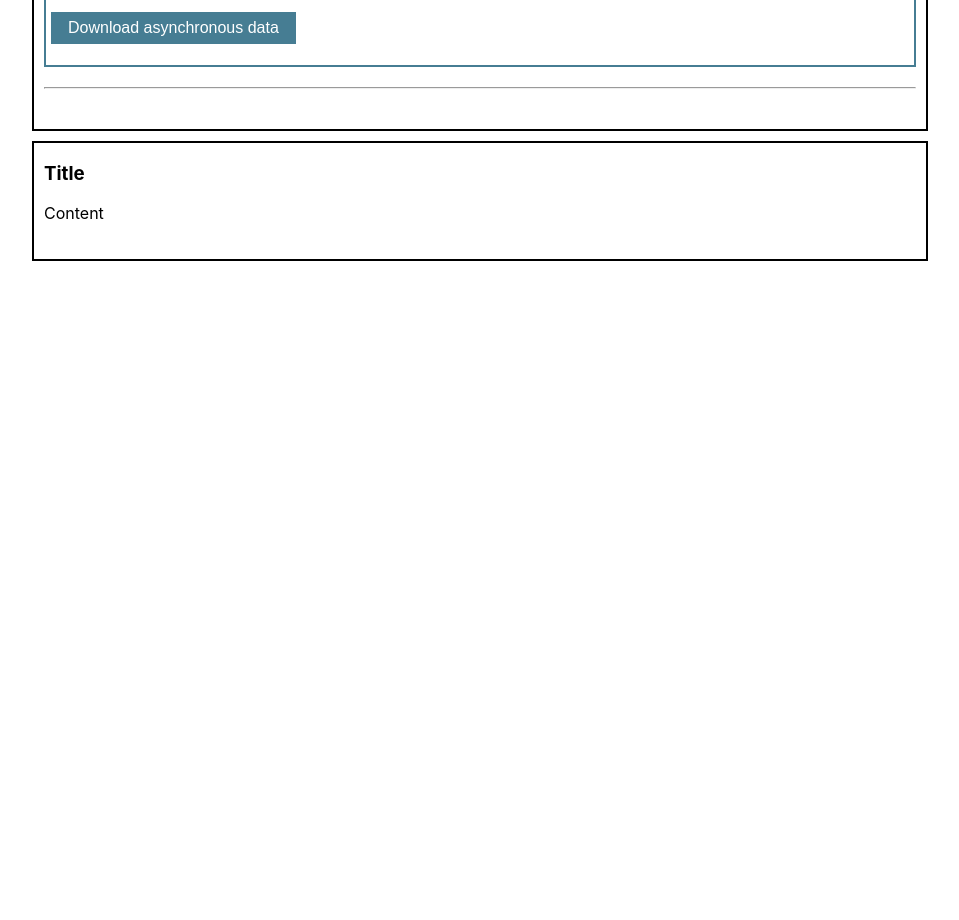
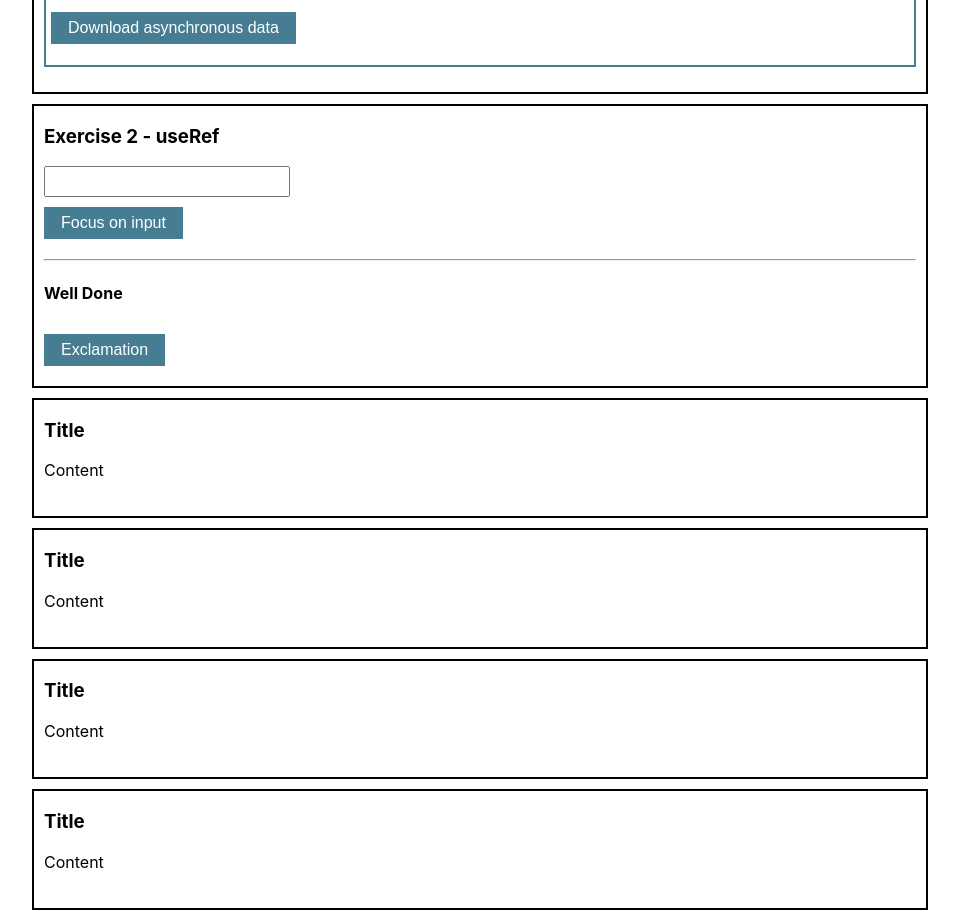
Before and after one commit to ArekeL/cra_ex_10_hooks_and_methods, a React (Create React App) app: page / in a window 1280 px wide. Shown: the part 520-1440 px from the top of the page, without its empty margins (160-1119 px from the left). Before the commit the page ends 800 px from the top, so only its background shows below. Built offline with nearby package versions, Linux system fonts and the light colour scheme.

Commit message:
useRef + new components

```diff
--- a/src/components/App.js
+++ b/src/components/App.js
@@ -1,5 +1,9 @@
 import ExOne from "./ExOne";
 import ExTwo from "./ExTwo";
+import ExThree from "./ExThree";
+import ExFour from "./ExFour";
+import ExFive from "./ExFive";
+import ExSix from "./ExSix";
 
 import "./App.css";
 
@@ -10,6 +14,10 @@ function App() {
 			<br />
 			<ExOne />
 			<ExTwo />
+			<ExThree />
+			<ExFour />
+			<ExFive />
+			<ExSix />
 		</div>
 	);
 }
--- /dev/null
+++ b/src/components/ExFive.js
@@ -0,0 +1,10 @@
+const ExFive = () => {
+	return (
+		<div className='wraper'>
+			<h3>Title</h3>
+			<p>Content</p>
+		</div>
+	);
+};
+
+export default ExFive;
--- /dev/null
+++ b/src/components/ExFour.js
@@ -0,0 +1,10 @@
+const ExFour = () => {
+	return (
+		<div className='wraper'>
+			<h3>Title</h3>
+			<p>Content</p>
+		</div>
+	);
+};
+
+export default ExFour;
--- a/src/components/ExOne.js
+++ b/src/components/ExOne.js
@@ -32,9 +32,6 @@ class ExOne extends PureComponent {
 					Show / Hide Counter
 				</button>
 				<div className='hideBox'>{counterElement}</div>
-				<div className='break'>
-					<hr />
-				</div>
 			</div>
 		);
 	}
--- /dev/null
+++ b/src/components/ExSix.js
@@ -0,0 +1,10 @@
+const ExSix = () => {
+	return (
+		<div className='wraper'>
+			<h3>Title</h3>
+			<p>Content</p>
+		</div>
+	);
+};
+
+export default ExSix;
--- /dev/null
+++ b/src/components/ExThree.js
@@ -0,0 +1,10 @@
+const ExThree = () => {
+	return (
+		<div className='wraper'>
+			<h3>Title</h3>
+			<p>Content</p>
+		</div>
+	);
+};
+
+export default ExThree;
--- a/src/components/ExTwo.js
+++ b/src/components/ExTwo.js
@@ -1,8 +1,22 @@
+import React, { useRef } from "react";
+
 const ExTwo = () => {
+	const addExclamation = useRef();
+	const textImputRef = useRef();
+
+	const handleFocusOnImput = () => textImputRef.current.focus();
+	const handleAddExlamation = () => (addExclamation.current.textContent += "!");
 	return (
 		<div className='wraper'>
-			<h3>Title</h3>
-			<p>Content</p>
+			<h3>Exercise 2 - useRef</h3>
+			<input ref={textImputRef} type='text' />
+			<br />
+			<button onClick={handleFocusOnImput}>Focus on input</button>
+			<div className='break'>
+				<hr />
+			</div>
+			<h4 ref={addExclamation}>Well Done</h4>
+			<button onClick={handleAddExlamation}>Exclamation</button>
 		</div>
 	);
 };
```
